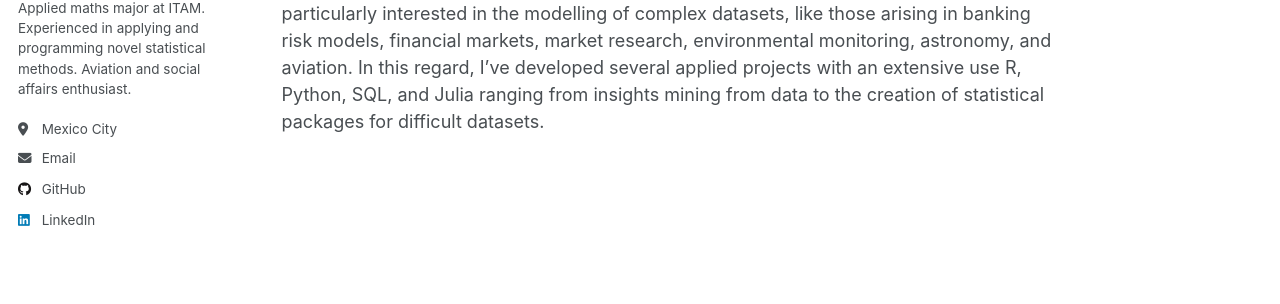
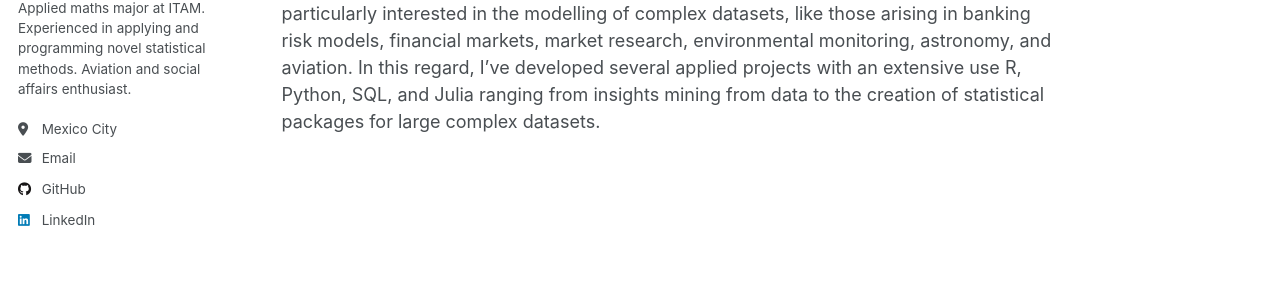
Before and after one commit to LarsDanielJohaN/LarsDanielJohaN.github.io, a Jekyll site: the page built from _pages/about.md, in a window 1280 px wide. Shown: the part 348-652 px from the top of the page. Built offline with Jekyll 4.4.1, drawn with Linux system fonts in a browser that asks for light colours; a script that is not in the unit is left out; some of the changed text lies outside the part shown.

Commit message:
Update about.md

```diff
--- a/_pages/about.md
+++ b/_pages/about.md
@@ -10,4 +10,4 @@
 > We statisticians, with our specific concern for uncertainty, are even more liable than other practical men to encounter philosophy, whether we like it or not.
 > Leonard J. Savage
 
-Hi, my name is Lars! I am deeply passionate about statistics, its to model real world phenomena, and the implications of inference for informed decision making. I am particularly interested in the modelling of complex datasets, like those arising in banking risk models, financial markets, market research, environmental monitoring, astronomy, and aviation. In this regard, I've developed several applied projects with an extensive use R, Python, SQL, and Julia ranging from insights mining from data to the creation of statistical packages for difficult datasets.
+Hi, my name is Lars! I am deeply passionate about statistics, its to model real world phenomena, and the implications of inference for informed decision making. I am particularly interested in the modelling of complex datasets, like those arising in banking risk models, financial markets, market research, environmental monitoring, astronomy, and aviation. In this regard, I've developed several applied projects with an extensive use R, Python, SQL, and Julia ranging from insights mining from data to the creation of statistical packages for large complex datasets.
```
